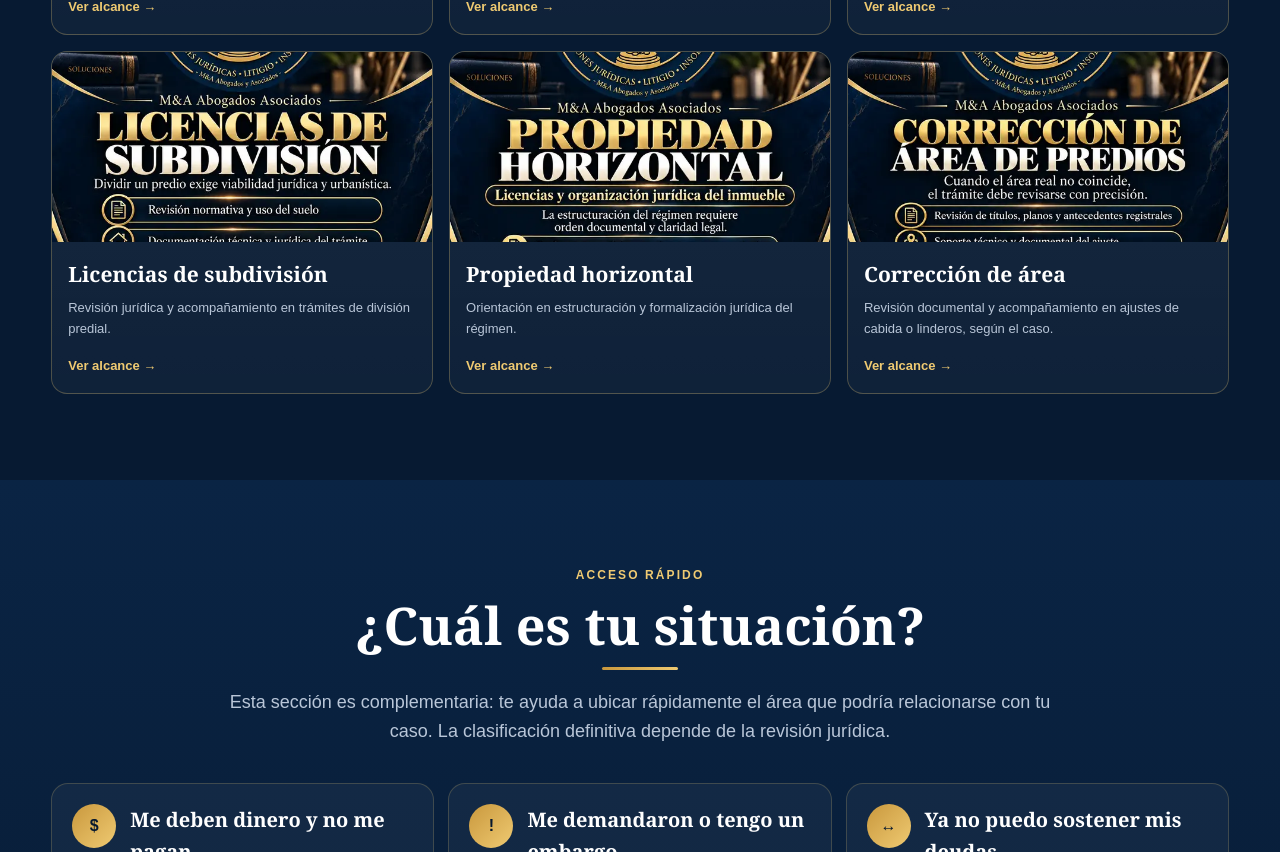
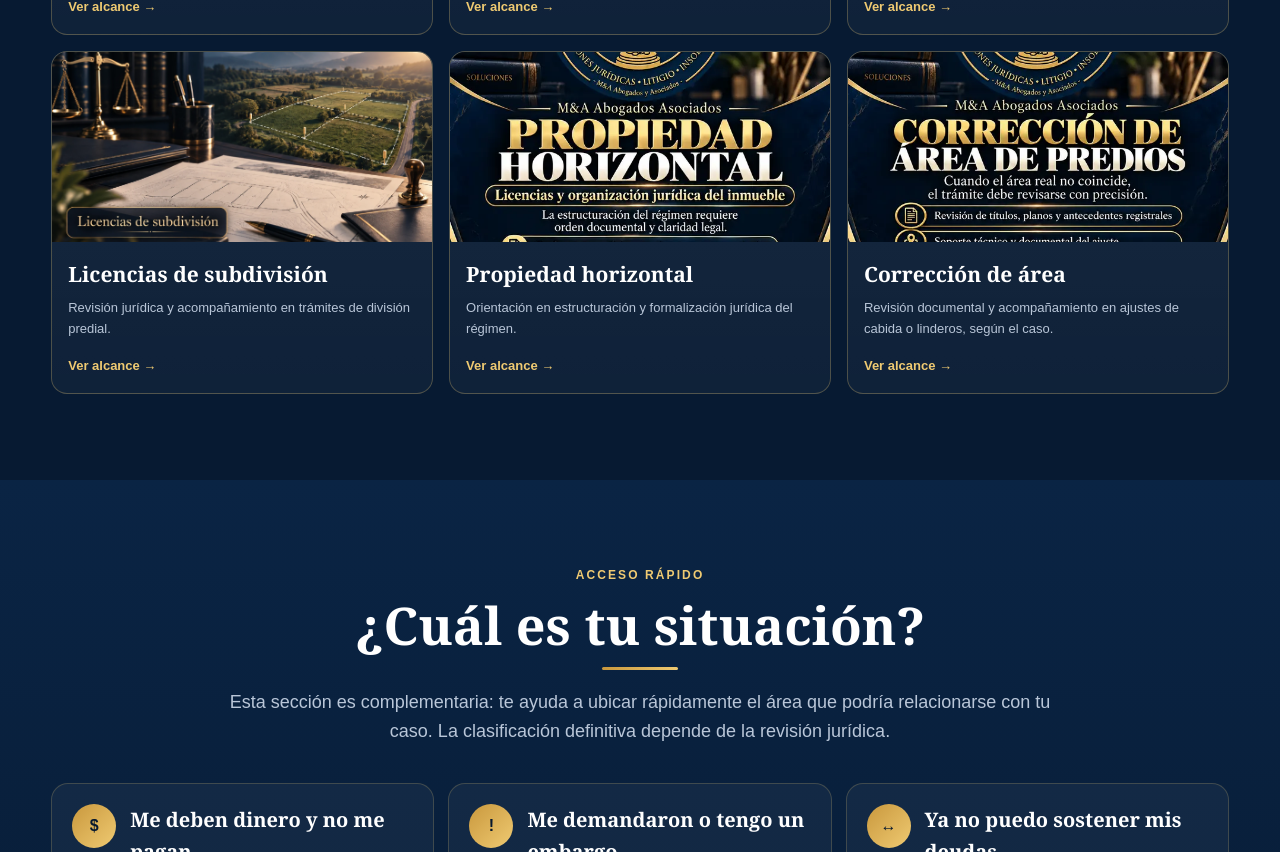
Before and after one commit to mya-abogados-asociados/mya-abogados-asociados.github.io, a plain HTML site: page index.html in a window 1280 px wide. Shown: the part 4135-4987 px from the top of the page. Drawn offline with Linux system fonts and the light colour scheme.

Commit message:
Actualizar imagen de licencias de subdivisión

```diff
--- a/index.html
+++ b/index.html
@@ -228,7 +228,7 @@ footer{padding:36px 0 92px;background:#031020;color:#aebcd0;font-size:13px;borde
       <article class="mini-card civil-service" data-service="responsabilidad" tabindex="0" role="button" aria-label="Ver alcance del servicio de responsabilidad civil"><img src="assets/responsabilidad-civil-nueva.webp" alt="Responsabilidad civil"><div><strong>Responsabilidad civil</strong><p>Reclamación o defensa frente a daños contractuales o extracontractuales.</p></div></article>
       <article class="mini-card civil-service" data-service="contratos" tabindex="0" role="button" aria-label="Ver alcance del servicio de contratos"><img src="assets/contratos.png" alt="Contratos"><div><strong>Contratos</strong><p>Redacción, revisión, garantías, incumplimiento y formalización.</p></div></article>
       <article class="mini-card civil-service" data-service="compraventa" tabindex="0" role="button" aria-label="Ver alcance del servicio de compraventa y escrituras"><img src="assets/escrituras.webp" alt="Escrituras de venta"><div><strong>Compraventa y escrituras</strong><p>Revisión jurídica del inmueble, promesa, escritura y registro.</p></div></article>
-      <article class="mini-card civil-service" data-service="subdivision" tabindex="0" role="button" aria-label="Ver alcance del servicio de licencias de subdivisión"><img src="assets/subdivision.webp" alt="Licencias de subdivisión"><div><strong>Licencias de subdivisión</strong><p>Revisión jurídica y acompañamiento en trámites de división predial.</p></div></article>
+      <article class="mini-card civil-service" data-service="subdivision" tabindex="0" role="button" aria-label="Ver alcance del servicio de licencias de subdivisión"><img src="assets/licencias-subdivision.webp" alt="Licencias de subdivisión"><div><strong>Licencias de subdivisión</strong><p>Revisión jurídica y acompañamiento en trámites de división predial.</p></div></article>
       <article class="mini-card civil-service" data-service="ph" tabindex="0" role="button" aria-label="Ver alcance del servicio de propiedad horizontal"><img src="assets/propiedad-horizontal.webp" alt="Propiedad horizontal"><div><strong>Propiedad horizontal</strong><p>Orientación en estructuración y formalización jurídica del régimen.</p></div></article>
       <article class="mini-card civil-service" data-service="area" tabindex="0" role="button" aria-label="Ver alcance del servicio de corrección de área"><img src="assets/correccion-area.webp" alt="Corrección de área"><div><strong>Corrección de área</strong><p>Revisión documental y acompañamiento en ajustes de cabida o linderos, según el caso.</p></div></article>
     </div>
```
